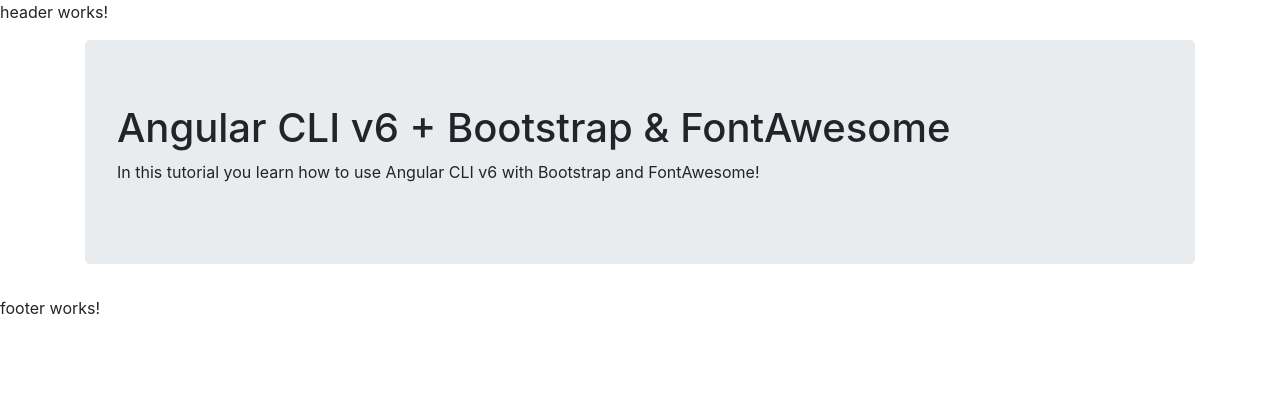
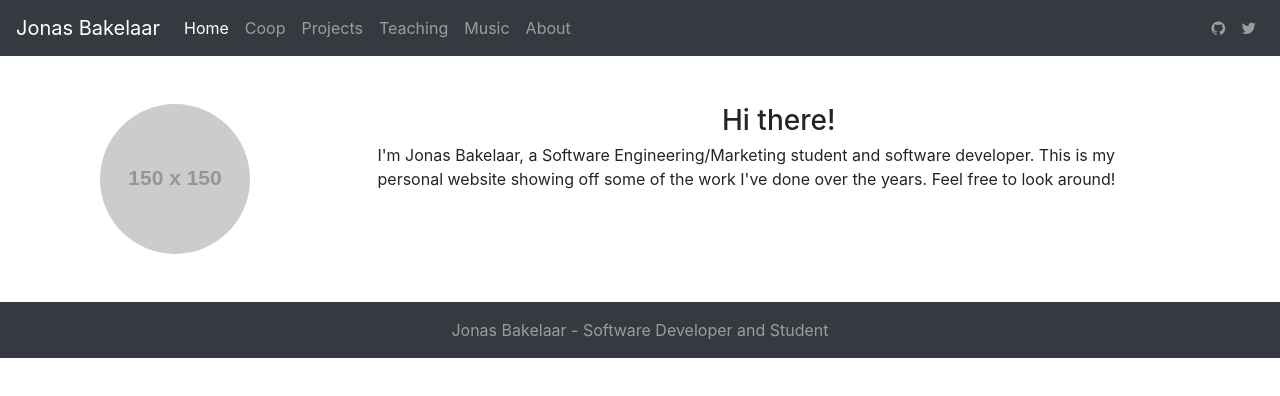
Before and after one commit to JonasBakelaar/JonasBakelaar.com, an Angular app in the folder jonasbakelaar/: page / in a window 1280 px wide. Shown: the top 396 px of the page. Built offline with nearby package versions, Linux system fonts and the light colour scheme.

Commit message:
Some formatting done
Should probably just focus on doing the coop stuff..

```diff
--- a/jonasbakelaar/src/app/app.component.css
+++ b/jonasbakelaar/src/app/app.component.css
@@ -0,0 +1,12 @@
+.center {
+    margin: auto;
+    text-align: center;
+}
+
+.padding-bottom {
+    padding-bottom: 5px;
+}
+
+.rounded-corners {
+    border-radius: 50%;
+}
--- a/jonasbakelaar/src/app/app.component.html
+++ b/jonasbakelaar/src/app/app.component.html
@@ -1,8 +1,15 @@
 <app-layout>
-  <div class="jumbotron">
-    <h1>Angular CLI v6 + Bootstrap & FontAwesome</h1>
-    <p>
-      In this tutorial you learn how to use Angular CLI v6 with Bootstrap and FontAwesome!
-    </p>
+  <div class="container introBlock">
+    <div class="row">
+      <div id="avatar" class="col-3">
+        <img class="rounded-corners" src="https://via.placeholder.com/150" />
+      </div>
+      <div class="col-sm">
+        <h3 class="center padding-bottom">Hi there!</h3>
+        <p>
+            I'm Jonas Bakelaar, a Software Engineering/Marketing student and software developer. This is my personal website showing off some of the work I've done over the years. Feel free to look around!
+        </p>
+      </div>
+    </div>
   </div>
 </app-layout>
--- a/jonasbakelaar/src/app/ui/footer/footer.component.html
+++ b/jonasbakelaar/src/app/ui/footer/footer.component.html
@@ -1,3 +1,5 @@
-<p>
-  footer works!
-</p>
+<nav class="navbar navbar-dark bg-dark mt-5">
+  <div class="navbar-expand m-auto navbar-text">
+    Jonas Bakelaar - Software Developer and Student
+  </div>
+</nav>
--- a/jonasbakelaar/src/app/ui/header/header.component.html
+++ b/jonasbakelaar/src/app/ui/header/header.component.html
@@ -1,3 +1,23 @@
-<p>
-  header works!
-</p>
+<nav class="navbar navbar-dark bg-dark mb-5">
+    <a class="navbar-brand" href="/">Jonas Bakelaar</a>
+    <div class="navbar-expand mr-auto">
+      <div class="navbar-nav">
+        <a class="nav-item nav-link active" href="#">Home</a>
+        <a class="nav-item nav-link" href="#">Coop</a>
+        <a class="nav-item nav-link" href="#">Projects</a>
+        <a class="nav-item nav-link" href="#">Teaching</a>
+        <a class="nav-item nav-link" href="#">Music</a>
+        <a class="nav-item nav-link" href="#">About</a>
+      </div>
+    </div>
+    <div class="navbar-expand ml-auto navbar-nav">
+      <div class="navbar-nav">
+        <a class="nav-item nav-link" href="https://github.com/beeman" target="_blank">
+          <i class="fa fa-github"></i>
+        </a>
+        <a class="nav-item nav-link" href="https://twitter.com/JonasBakelaar" target="_blank">
+          <i class="fa fa-twitter"></i>
+        </a>
+      </div>
+    </div>
+  </nav>
--- a/jonasbakelaar/src/app/ui/layout/layout.component.html
+++ b/jonasbakelaar/src/app/ui/layout/layout.component.html
@@ -1,5 +1,6 @@
 <app-header></app-header>
 <div class="container">
-  <ng-content></ng-content>
+  <ng-content>
+  </ng-content>
 </div>
 <app-footer></app-footer>
```
